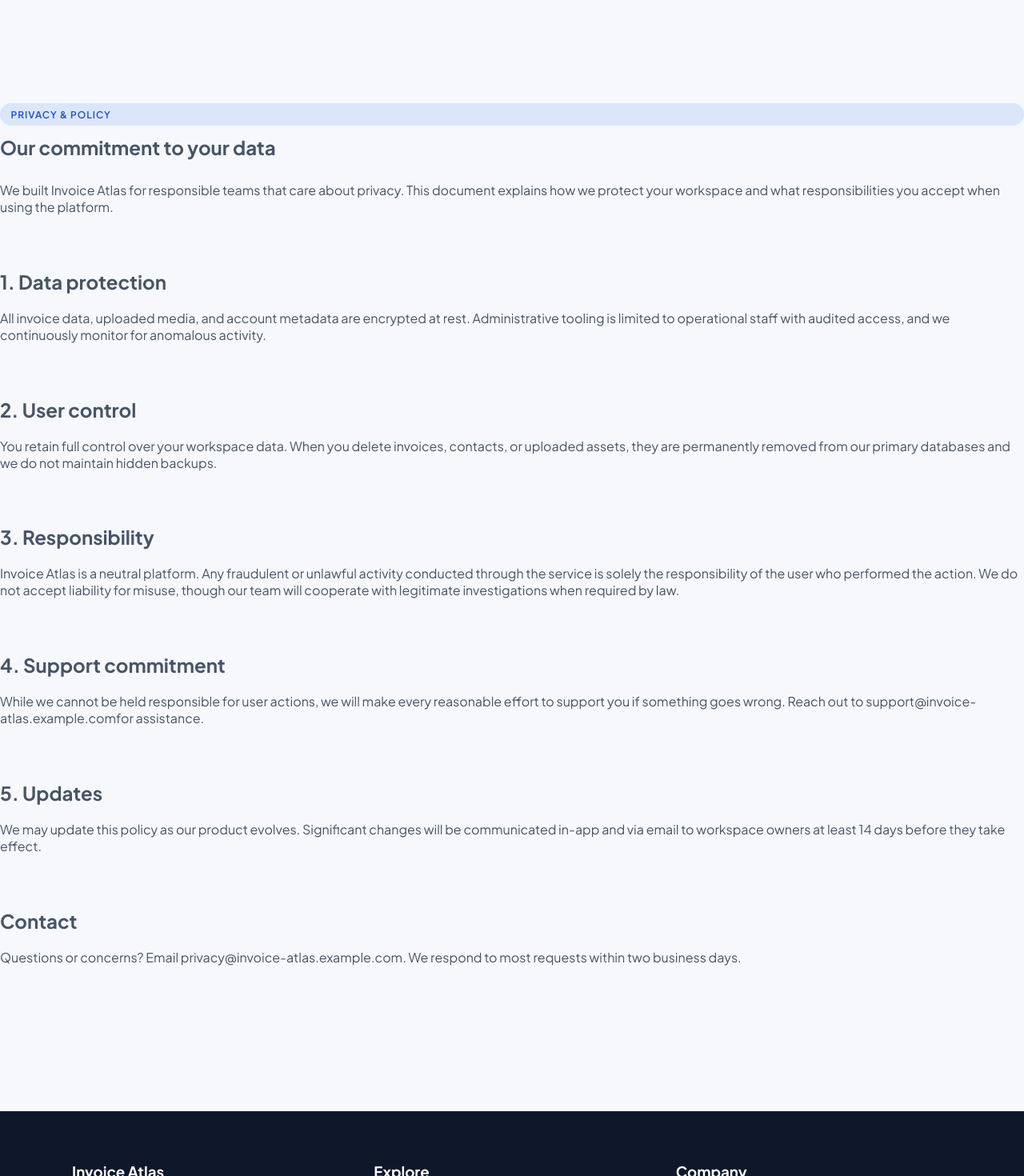
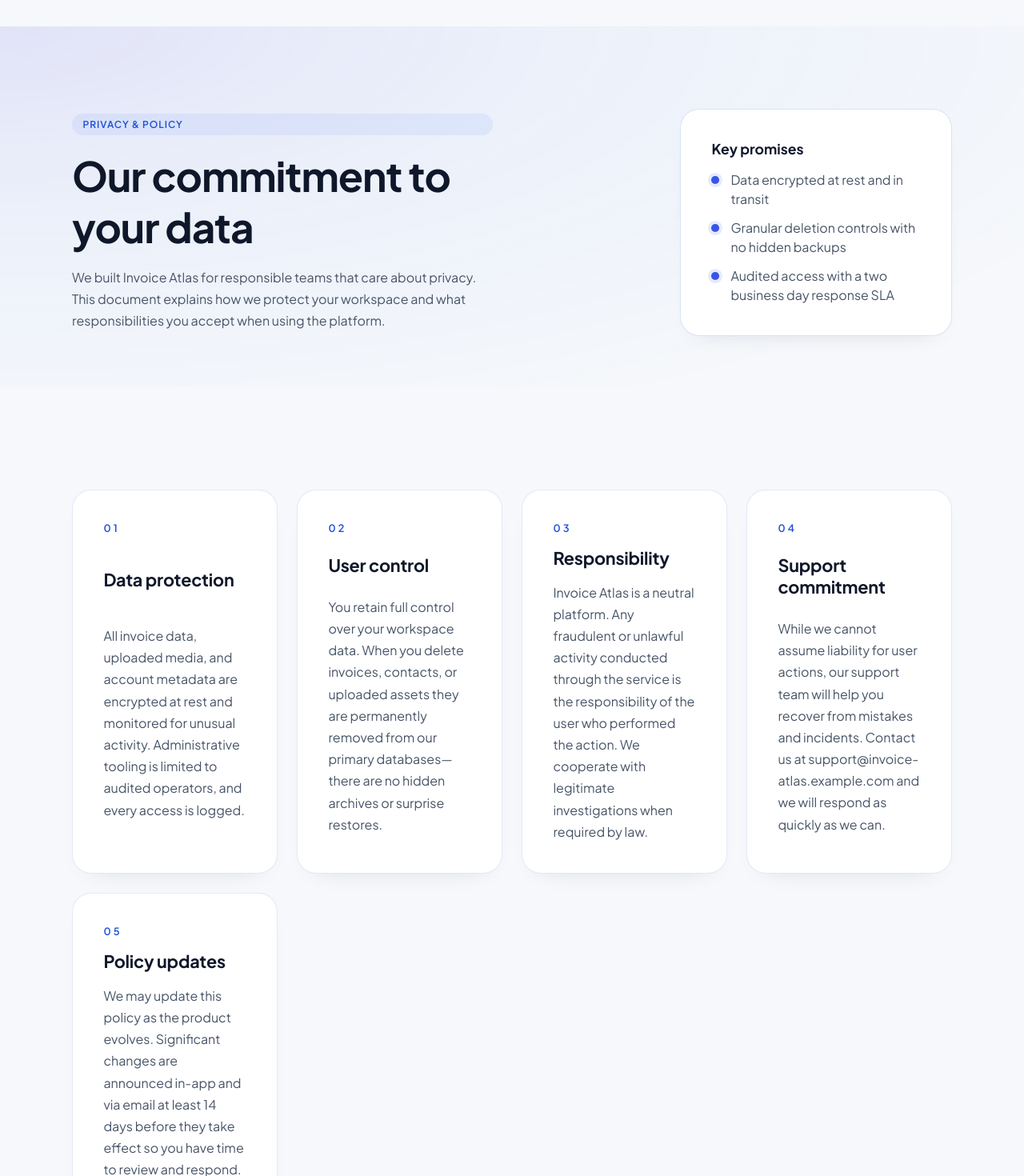
Before and after one commit to kartheeshs/invoice_receipt_generator, a Next.js app in the folder next-app/: page /privacy-policy in a window 1280 px wide. Shown: the part 120-1590 px from the top of the page at 80% size. Built offline with nearby package versions, Linux system fonts and the light colour scheme.

Commit message:
Enhance template previews and policy presentation

```diff
--- a/next-app/app/globals.css
+++ b/next-app/app/globals.css
@@ -196,6 +196,177 @@
 
 .site-nav a {
   color: var(--text-body);
+}
+
+.badge--muted {
+  background: rgba(37, 99, 235, 0.08);
+  color: var(--accent-strong);
+}
+
+.policy-hero {
+  position: relative;
+  padding: clamp(5rem, 8vw, 7rem) 0 clamp(3rem, 6vw, 4rem);
+  background: radial-gradient(
+      120% 120% at 0% 0%,
+      rgba(79, 70, 229, 0.12) 0%,
+      rgba(37, 99, 235, 0.05) 42%,
+      rgba(246, 248, 251, 0) 100%
+    )
+    ,
+    var(--bg-page);
+}
+
+.policy-hero__inner {
+  display: grid;
+  gap: clamp(2rem, 4vw, 3rem);
+  grid-template-columns: repeat(auto-fit, minmax(280px, 1fr));
+  align-items: center;
+}
+
+.policy-hero__content {
+  display: grid;
+  gap: 1.1rem;
+  max-width: 560px;
+}
+
+.policy-hero__content h1 {
+  margin: 0;
+  font-size: clamp(2.5rem, 4vw, 3.2rem);
+  color: var(--text-strong);
+  letter-spacing: -0.02em;
+}
+
+.policy-hero__content p {
+  margin: 0;
+  line-height: 1.7;
+}
+
+.policy-hero__callout {
+  justify-self: end;
+  width: min(340px, 100%);
+  background: var(--surface);
+  border-radius: 24px;
+  border: 1px solid rgba(214, 224, 245, 0.9);
+  box-shadow: var(--shadow-sm);
+  padding: clamp(1.8rem, 3vw, 2.4rem);
+  display: grid;
+  gap: 1rem;
+}
+
+.policy-hero__callout h2 {
+  margin: 0;
+  font-size: 1.1rem;
+  color: var(--text-strong);
+}
+
+.policy-hero__callout ul {
+  margin: 0;
+  padding: 0;
+  list-style: none;
+  display: grid;
+  gap: 0.75rem;
+}
+
+.policy-hero__callout li {
+  position: relative;
+  padding-left: 1.5rem;
+  color: var(--text-body);
+  line-height: 1.5;
+}
+
+.policy-hero__callout li::before {
+  content: '';
+  position: absolute;
+  left: 0;
+  top: 0.45rem;
+  width: 0.6rem;
+  height: 0.6rem;
+  border-radius: 50%;
+  background: linear-gradient(135deg, var(--accent), #4f46e5);
+  box-shadow: 0 0 0 4px rgba(37, 99, 235, 0.12);
+}
+
+.policy-body {
+  padding-bottom: clamp(4rem, 6vw, 6rem);
+}
+
+.policy-grid {
+  display: grid;
+  gap: 1.5rem;
+  margin-top: clamp(2.5rem, 4vw, 3.5rem);
+  grid-template-columns: repeat(auto-fit, minmax(240px, 1fr));
+}
+
+.policy-card {
+  background: var(--surface);
+  border-radius: 24px;
+  border: 1px solid rgba(214, 224, 245, 0.7);
+  box-shadow: var(--shadow-sm);
+  padding: clamp(1.8rem, 3vw, 2.4rem);
+  display: grid;
+  gap: 1rem;
+}
+
+.policy-card__number {
+  font-size: 0.8rem;
+  font-weight: 600;
+  letter-spacing: 0.25em;
+  text-transform: uppercase;
+  color: var(--accent-strong);
+}
+
+.policy-card__title {
+  margin: 0;
+  font-size: 1.35rem;
+  color: var(--text-strong);
+  letter-spacing: -0.01em;
+}
+
+.policy-card__body {
+  color: var(--text-body);
+  line-height: 1.7;
+}
+
+.policy-card__body p {
+  margin: 0;
+}
+
+.policy-contact {
+  margin-top: clamp(3rem, 5vw, 4rem);
+  display: flex;
+  justify-content: center;
+}
+
+.policy-contact__card {
+  width: min(600px, 100%);
+  background: var(--surface);
+  border-radius: 24px;
+  border: 1px solid rgba(214, 224, 245, 0.9);
+  box-shadow: var(--shadow-md);
+  padding: clamp(2rem, 4vw, 2.75rem);
+  text-align: center;
+  display: grid;
+  gap: 0.75rem;
+}
+
+.policy-contact__card h2 {
+  margin: 0;
+  color: var(--text-strong);
+}
+
+.policy-contact__card p {
+  margin: 0;
+  line-height: 1.7;
+}
+
+@media (max-width: 720px) {
+  .policy-hero__inner {
+    grid-template-columns: 1fr;
+  }
+
+  .policy-hero__callout {
+    justify-self: stretch;
+  }
 }
 
 .site-nav a:hover {
--- a/next-app/app/privacy-policy/page.tsx
+++ b/next-app/app/privacy-policy/page.tsx
@@ -1,3 +1,62 @@
+import type { ReactNode } from 'react';
+
+const sections: { title: string; body: ReactNode }[] = [
+  {
+    title: 'Data protection',
+    body: (
+      <p>
+        All invoice data, uploaded media, and account metadata are encrypted at rest and monitored for unusual
+        activity. Administrative tooling is limited to audited operators, and every access is logged.
+      </p>
+    ),
+  },
+  {
+    title: 'User control',
+    body: (
+      <p>
+        You retain full control over your workspace data. When you delete invoices, contacts, or uploaded assets they
+        are permanently removed from our primary databases—there are no hidden archives or surprise restores.
+      </p>
+    ),
+  },
+  {
+    title: 'Responsibility',
+    body: (
+      <p>
+        Invoice Atlas is a neutral platform. Any fraudulent or unlawful activity conducted through the service is the
+        responsibility of the user who performed the action. We cooperate with legitimate investigations when required
+        by law.
+      </p>
+    ),
+  },
+  {
+    title: 'Support commitment',
+    body: (
+      <p>
+        While we cannot assume liability for user actions, our support team will help you recover from mistakes and
+        incidents. Contact us at{' '}
+        <a href="mailto:support@invoice-atlas.example.com">support@invoice-atlas.example.com</a>{' '}
+        and we will respond as quickly as we can.
+      </p>
+    ),
+  },
+  {
+    title: 'Policy updates',
+    body: (
+      <p>
+        We may update this policy as the product evolves. Significant changes are announced in-app and via email at
+        least 14 days before they take effect so you have time to review and respond.
+      </p>
+    ),
+  },
+];
+
+const highlights = [
+  'Data encrypted at rest and in transit',
+  'Granular deletion controls with no hidden backups',
+  'Audited access with a two business day response SLA',
+];
+
 export const metadata = {
   title: 'Privacy Policy — Invoice Atlas',
   description:
@@ -6,67 +65,50 @@
 
 export default function PrivacyPolicyPage() {
   return (
-    <section className="section" style={{ padding: '6rem 0 4rem' }}>
-      <div style={{ display: 'grid', gap: '2rem' }}>
-        <div style={{ display: 'grid', gap: '0.75rem' }}>
-          <span className="badge">Privacy &amp; Policy</span>
-          <h1 style={{ margin: 0 }}>Our commitment to your data</h1>
+    <>
+      <section className="policy-hero">
+        <div className="container policy-hero__inner">
+          <div className="policy-hero__content">
+            <span className="badge badge--muted">Privacy &amp; Policy</span>
+            <h1>Our commitment to your data</h1>
             <p>
               We built Invoice Atlas for responsible teams that care about privacy. This document explains how we
               protect your workspace and what responsibilities you accept when using the platform.
             </p>
           </div>
+          <div className="policy-hero__callout">
+            <h2>Key promises</h2>
+            <ul>
+              {highlights.map((item) => (
+                <li key={item}>{item}</li>
+              ))}
+            </ul>
+          </div>
+        </div>
+      </section>
 
-        <article className="policy-section">
-          <h2>1. Data protection</h2>
-          <p>
-            All invoice data, uploaded media, and account metadata are encrypted at rest. Administrative tooling is
-            limited to operational staff with audited access, and we continuously monitor for anomalous activity.
-          </p>
+      <section className="policy-body">
+        <div className="container policy-grid">
+          {sections.map((section, index) => (
+            <article key={section.title} className="policy-card">
+              <span className="policy-card__number">{String(index + 1).padStart(2, '0')}</span>
+              <h2 className="policy-card__title">{section.title}</h2>
+              <div className="policy-card__body">{section.body}</div>
             </article>
+          ))}
+        </div>
 
-        <article className="policy-section">
-          <h2>2. User control</h2>
-          <p>
-            You retain full control over your workspace data. When you delete invoices, contacts, or uploaded
-            assets, they are permanently removed from our primary databases and we do not maintain hidden backups.
-          </p>
-        </article>
-
-        <article className="policy-section">
-          <h2>3. Responsibility</h2>
-          <p>
-            Invoice Atlas is a neutral platform. Any fraudulent or unlawful activity conducted through the service is
-            solely the responsibility of the user who performed the action. We do not accept liability for misuse,
-            though our team will cooperate with legitimate investigations when required by law.
-          </p>
-        </article>
-
-        <article className="policy-section">
-          <h2>4. Support commitment</h2>
-          <p>
-            While we cannot be held responsible for user actions, we will make every reasonable effort to support you
-            if something goes wrong. Reach out to <a href="mailto:support@invoice-atlas.example.com">support@invoice-atlas.example.com</a>
-            for assistance.
-          </p>
-        </article>
-
-        <article className="policy-section">
-          <h2>5. Updates</h2>
-          <p>
-            We may update this policy as our product evolves. Significant changes will be communicated in-app and via
-            email to workspace owners at least 14 days before they take effect.
-          </p>
-        </article>
-
-        <div className="policy-section">
+        <div className="container policy-contact">
+          <div className="policy-contact__card">
             <h2>Contact</h2>
             <p>
-            Questions or concerns? Email <a href="mailto:privacy@invoice-atlas.example.com">privacy@invoice-atlas.example.com</a>.
-            We respond to most requests within two business days.
+              Questions or concerns? Email{' '}
+              <a href="mailto:privacy@invoice-atlas.example.com">privacy@invoice-atlas.example.com</a>. We respond to
+              most requests within two business days.
             </p>
           </div>
         </div>
       </section>
+    </>
   );
 }
```
Also changed, not shown: 2 other files (tests, documents, lock files or other folders). Lines whose indentation alone changed are shown as unchanged.
